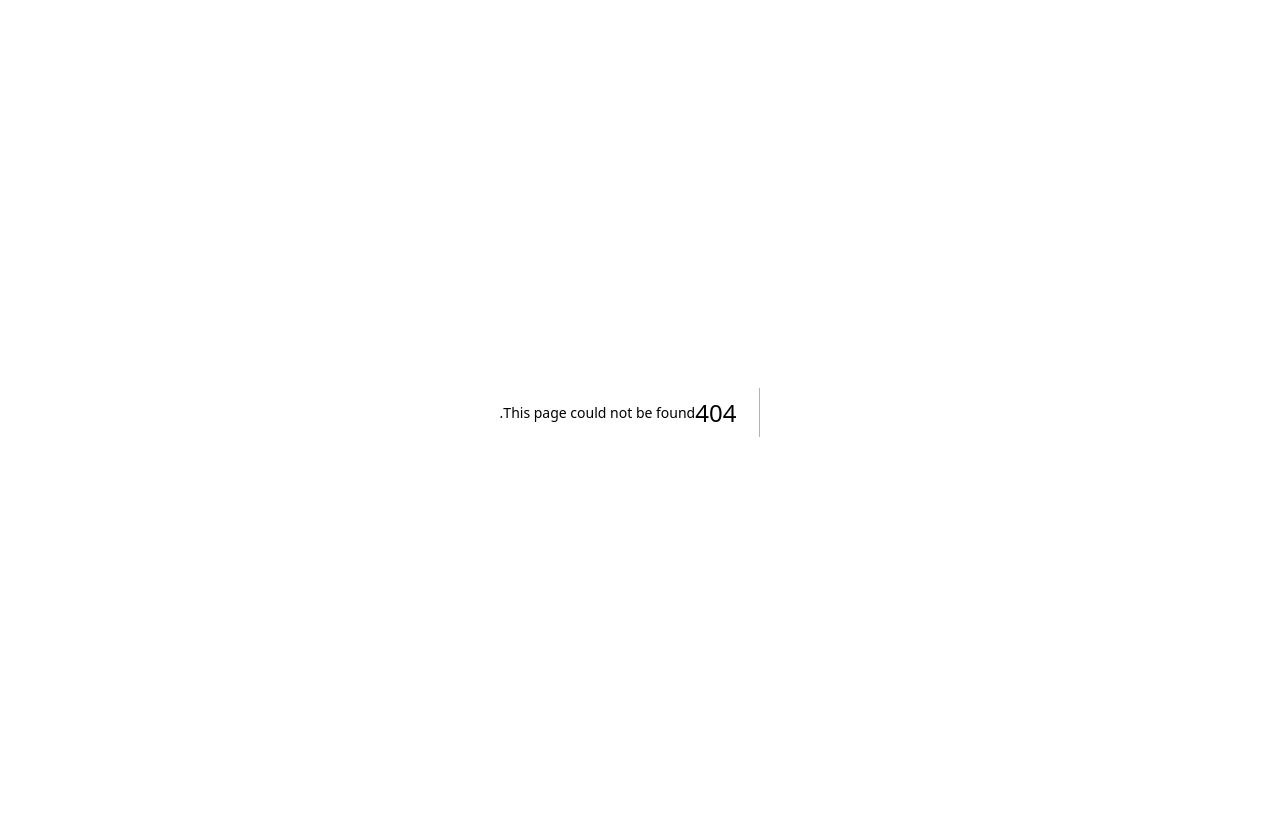
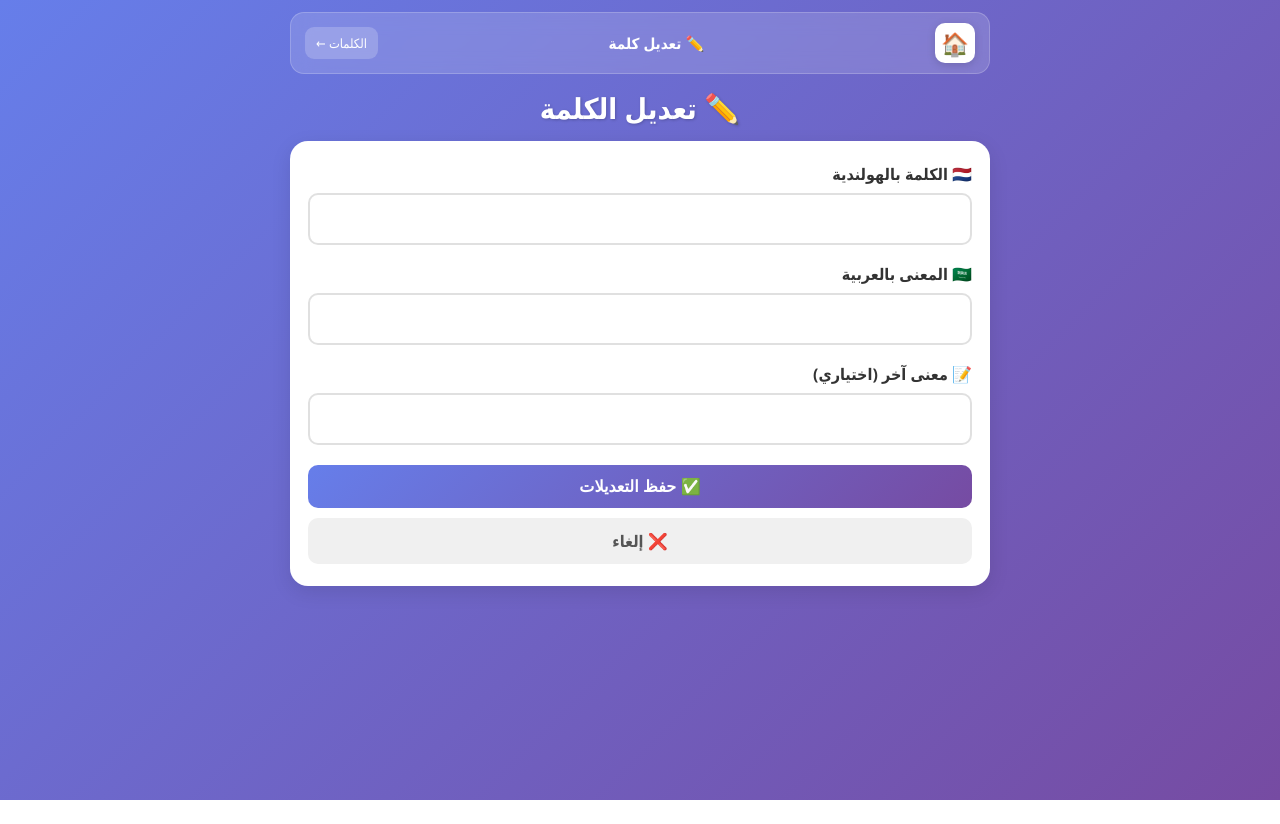
Before and after one commit to Ramiabdelal-hue/Woordenboek, a Next.js app: page /words/edit/1 in a window 1280 px wide. Before the commit this address had no page. After the commit the page ends 800 px from the top, so only its background shows below. Built offline with nearby package versions, Linux system fonts and the light colour scheme; no server answers; the database is empty.

Commit message:
feat: add edit functionality for words and sentences

```diff
--- /dev/null
+++ b/app/api/sentences/[id]/route.ts
@@ -0,0 +1,26 @@
+import { NextResponse } from 'next/server'
+import { prisma } from '@/lib/prisma'
+
+export const dynamic = 'force-dynamic'
+
+export async function GET(_: Request, { params }: { params: { id: string } }) {
+  const sentence = await prisma.sentence.findUnique({
+    where: { id: params.id },
+    include: { word: true }
+  })
+  if (!sentence) return NextResponse.json({ error: 'not found' }, { status: 404 })
+  return NextResponse.json(sentence)
+}
+
+export async function PUT(request: Request, { params }: { params: { id: string } }) {
+  const body = await request.json()
+  const sentence = await prisma.sentence.update({
+    where: { id: params.id },
+    data: {
+      dutch: body.dutch,
+      arabic: body.arabic,
+      wordId: body.wordId
+    }
+  })
+  return NextResponse.json(sentence)
+}
--- /dev/null
+++ b/app/api/words/[id]/route.ts
@@ -0,0 +1,33 @@
+import { NextResponse } from 'next/server'
+import { prisma } from '@/lib/prisma'
+
+export const dynamic = 'force-dynamic'
+
+export async function GET(_: Request, { params }: { params: { id: string } }) {
+  const word = await prisma.word.findUnique({ where: { id: params.id } })
+  if (!word) return NextResponse.json({ error: 'not found' }, { status: 404 })
+  return NextResponse.json(word)
+}
+
+export async function PUT(request: Request, { params }: { params: { id: string } }) {
+  const body = await request.json()
+
+  // check duplicate only if dutch name changed
+  const existing = await prisma.word.findUnique({ where: { dutch: body.dutch } })
+  if (existing && existing.id !== params.id) {
+    return NextResponse.json(
+      { error: `الكلمة "${body.dutch}" موجودة بالفعل في القاموس` },
+      { status: 409 }
+    )
+  }
+
+  const word = await prisma.word.update({
+    where: { id: params.id },
+    data: {
+      dutch: body.dutch,
+      arabicMeaning: body.arabicMeaning,
+      otherMeaning: body.otherMeaning || null
+    }
+  })
+  return NextResponse.json(word)
+}
--- a/app/globals.css
+++ b/app/globals.css
@@ -299,6 +299,32 @@ body {
   background: #138496;
 }
 
+.card-actions {
+  display: flex;
+  align-items: center;
+  gap: 6px;
+  flex-shrink: 0;
+}
+
+.btn-edit {
+  background: #f0f0f0;
+  border: none;
+  border-radius: 50%;
+  width: 36px;
+  height: 36px;
+  font-size: 1rem;
+  cursor: pointer;
+  display: flex;
+  align-items: center;
+  justify-content: center;
+  text-decoration: none;
+  flex-shrink: 0;
+}
+
+.btn-edit:hover {
+  background: #e0e0e0;
+}
+
 /* ===== BUTTONS ===== */
 .btn {
   padding: 12px 20px;
--- a/app/sentences/page.tsx
+++ b/app/sentences/page.tsx
@@ -33,7 +33,10 @@ export default async function SentencesPage() {
               <div key={sentence.id} className="word-card">
                 <div className="word-header">
                   <h3 className="word-dutch">{sentence.dutch}</h3>
-                  <SpeakButton text={sentence.dutch} lang="nl-NL" />
+                  <div className="card-actions">
+                    <Link href={`/sentences/edit/${sentence.id}`} className="btn-edit">✏️</Link>
+                    <SpeakButton text={sentence.dutch} lang="nl-NL" />
+                  </div>
                 </div>
                 <div className="word-content">
                   <p className="word-arabic">
--- /dev/null
+++ b/app/words/edit/[id]/page.tsx
@@ -0,0 +1,97 @@
+'use client'
+
+import { useState, useEffect } from 'react'
+import { useRouter, useParams } from 'next/navigation'
+import Link from 'next/link'
+import NavBar from '@/components/NavBar'
+
+export default function EditWordPage() {
+  const router = useRouter()
+  const params = useParams()
+  const [loading, setLoading] = useState(false)
+  const [error, setError] = useState('')
+  const [formData, setFormData] = useState({
+    dutch: '', arabicMeaning: '', otherMeaning: ''
+  })
+
+  useEffect(() => {
+    fetch(`/api/words/${params.id}`)
+      .then(res => res.json())
+      .then(data => setFormData({
+        dutch: data.dutch,
+        arabicMeaning: data.arabicMeaning,
+        otherMeaning: data.otherMeaning || ''
+      }))
+  }, [params.id])
+
+  const handleSubmit = async (e: React.FormEvent) => {
+    e.preventDefault()
+    setLoading(true)
+    setError('')
+
+    const res = await fetch(`/api/words/${params.id}`, {
+      method: 'PUT',
+      headers: { 'Content-Type': 'application/json' },
+      body: JSON.stringify(formData)
+    })
+
+    if (res.ok) {
+      router.push('/words')
+    } else {
+      const data = await res.json()
+      setError(data.error || 'حدث خطأ')
+    }
+    setLoading(false)
+  }
+
+  return (
+    <div className="page-container">
+      <NavBar title="✏️ تعديل كلمة" backHref="/words" backLabel="الكلمات" />
+      <div className="page-header">
+        <h1 className="page-title">✏️ تعديل الكلمة</h1>
+      </div>
+
+      <div className="form-card">
+        <form onSubmit={handleSubmit}>
+          {error && <div className="error-banner">⚠️ {error}</div>}
+
+          <div className="form-group">
+            <label>🇳🇱 الكلمة بالهولندية</label>
+            <input
+              type="text"
+              required
+              value={formData.dutch}
+              onChange={(e) => setFormData({ ...formData, dutch: e.target.value })}
+            />
+          </div>
+
+          <div className="form-group">
+            <label>🇸🇦 المعنى بالعربية</label>
+            <input
+              type="text"
+              required
+              value={formData.arabicMeaning}
+              onChange={(e) => setFormData({ ...formData, arabicMeaning: e.target.value })}
+            />
+          </div>
+
+          <div className="form-group">
+            <label>📝 معنى آخر (اختياري)</label>
+            <input
+              type="text"
+              value={formData.otherMeaning}
+              onChange={(e) => setFormData({ ...formData, otherMeaning: e.target.value })}
+            />
+          </div>
+
+          <div className="form-actions">
+            <button type="submit" className="btn btn-primary" disabled={loading}>
+              {loading ? '⏳ جاري الحفظ...' : '✅ حفظ التعديلات'}
+            </button>
+            <Link href="/words" className="btn btn-secondary">❌ إلغاء</Link>
+          </div>
+        </form>
+      </div>
+    </div>
+  )
+}
--- a/app/words/page.tsx
+++ b/app/words/page.tsx
@@ -82,7 +82,10 @@ export default function WordsPage() {
                   <div key={word.id} className="word-card">
                     <div className="word-header">
                       <h3 className="word-dutch">{word.dutch}</h3>
-                      <SpeakButton text={word.dutch} lang="nl-NL" />
+                      <div className="card-actions">
+                        <Link href={`/words/edit/${word.id}`} className="btn-edit">✏️</Link>
+                        <SpeakButton text={word.dutch} lang="nl-NL" />
+                      </div>
                     </div>
                     <div className="word-content">
                       <p className="word-arabic">
```
Also changed, not shown: app/sentences/edit/[id]/page.tsx (added, +94 -0 lines).
